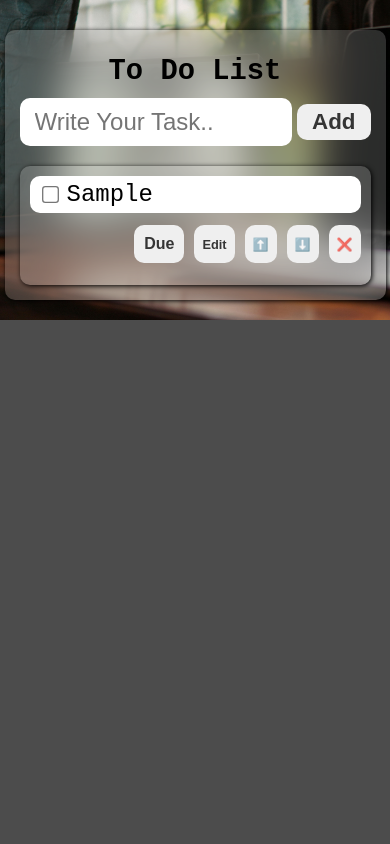
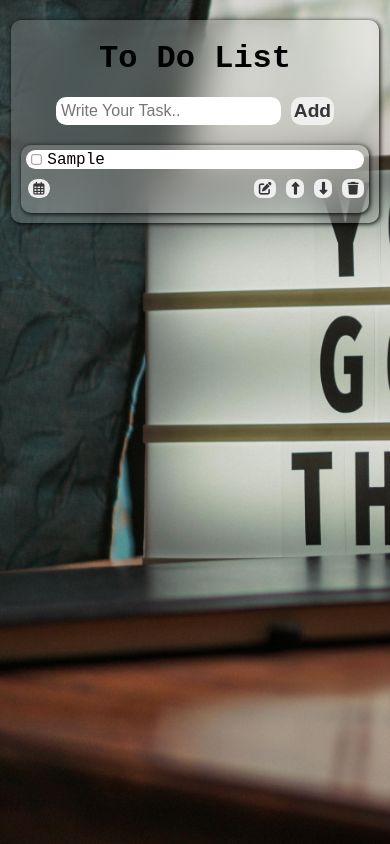
Before and after one commit to Bharath2228/To-Do-List, a React (Vite) app: page / in a window 390 px wide. Both pictures are taken after typing "Sample" into the empty fields and a click on the button "Add". Built offline with nearby package versions, Linux system fonts and the light colour scheme.

Commit message:
Css Style Updates

```diff
--- a/index.html
+++ b/index.html
@@ -3,6 +3,7 @@
   <head>
     <meta charset="UTF-8" />
     <meta name="viewport" content="width=device-width, initial-scale=1.0" />
+    <link rel="stylesheet" href="https://cdnjs.cloudflare.com/ajax/libs/font-awesome/6.5.2/css/all.min.css" integrity="sha512-SnH5WK+bZxgPHs44uWIX+LLJAJ9/2PkPKZ5QiAj6Ta86w+fsb2TkcmfRyVX3pBnMFcV7oQPJkl9QevSCWr3W6A==" crossorigin="anonymous" referrerpolicy="no-referrer" />
     <title>To-Do-List</title>
   </head>
   <body>
--- a/src/ToDoList.jsx
+++ b/src/ToDoList.jsx
@@ -193,9 +193,9 @@ function ToDoList() {
                             )}
                         </li>
                         <div className={`taskButtons ${task.completed ? 'hidden' : ''}`}>
-
+                            <div className='due'>
                             <button className='dateButton' onClick={() => toggleDueDateInput(index)}>
-                                Due
+                             <i class="fa-regular fa-calendar-days"></i>
                             </button>
                             {task.showDueDateInput && (
                                 <div className="dueDate">
@@ -207,21 +207,23 @@ function ToDoList() {
                                 </div>
 
                             )}
+                            </div>
+
                             {!task.editing && (
-                                <>
+                                <div className='editButtons'>
                                     <button className='editButton' onClick={() => editTask(index)}>
-                                        Edit
+                                    <i class="fa-solid fa-pen-to-square"></i>
                                     </button>
                                     <button className='moveButton' onClick={() => moveUp(index)}>
-                                        ⬆️
+                                    <i class="fa-solid fa-up-long"></i>
                                     </button>
                                     <button className='moveButton' onClick={() => moveDown(index)}>
-                                        ⬇️
+                                    <i class="fa-solid fa-down-long"></i>
                                     </button>
                                     <button className='deleteButton' onClick={() => removeTask(index)}>
-                                        ❌
+                                    <i class="fa-solid fa-trash"></i>
                                     </button>
-                                </>
+                                </div>
                             )}
                         </div>
                     </React.Fragment>
--- a/src/index.css
+++ b/src/index.css
@@ -3,17 +3,21 @@ body {
   justify-content: center;
   align-items: center;
   margin: 0;
-  height: fit-content;
+  height: f100vh;
   background-color: rgba(0, 0, 0, 0.728);
   background-image: url('./assets/Background1.jpg');
   background-size: cover;
   background-repeat: no-repeat;
 }
 
+#root{
+  width: 100vw;
+}
+
 .toDoListContainer {
   backdrop-filter: blur(20px);
   width: 100%;
-  max-width: 800px;
+  max-width: 700px;
   text-align: center;
   font-family: monospace;
   background-color: rgba(255, 255, 255, 0.169);
@@ -21,6 +25,11 @@ body {
   border-radius: 10px;
   box-shadow: 1px 1px 5px;
   margin: 20px auto;
+  overflow: hidden;
+  display: flex;
+  justify-content: center;
+  flex-direction: column;
+  align-items: center;
 }
 
 h1 {
@@ -30,9 +39,14 @@ h1 {
 }
 
 #inputField{
-  font-size: 1.5rem;
-  padding: 10px 15px;
+  font-size: 1rem;
+  padding: 10px;
   outline: none;
+  flex: 1;
+}
+
+#inputField input{
+  padding: 0;
 }
 
 button {
@@ -50,7 +64,7 @@ button {
 .addButton {
   font-weight: bold;
   padding: 5px 15px;
-  font-size: 1.4rem;
+  font-size: 1.2rem;
 }
 
 .addButton:hover {
@@ -59,7 +73,7 @@ button {
 
 input[type="text"] {
   font-size: 1.5rem;
-  padding: 12px;
+  padding: 5px;
   border: none;
   border-radius: 10px;
   color: hsla(0, 0%, 0%, 0.8);
@@ -83,14 +97,15 @@ li {
   margin-bottom: 10px;
   border: 3px solid rgba(128, 128, 128, 0.187);
   border-radius: 5px;
+  overflow: hidden;
 }
 
 .listText {
   font-size: 1.5rem;
   flex: 1;
   text-align: left;
+  overflow: hidden;
   overflow: auto;
-  white-space: nowrap;
 }
 
 .taskContainer {
@@ -101,7 +116,7 @@ li {
 
 .taskButtons {
   display: flex;
-  justify-content: flex-end;
+  justify-content: space-between;
   margin-top: 12px;
   margin-bottom: 12px;
 }
@@ -111,7 +126,7 @@ li {
 }
 
 .dueDate{
-  background-color: #fff;
+  background-color: transparent;
   margin-right: 10px;
   border: none;
   border-radius: 10px;
@@ -125,13 +140,18 @@ li {
   background: transparent;
   font-weight: bold;
   text-align: center;
-  padding: 10px;
+  margin-top: 2px;
+  outline: none;
 }
 
 .dateButton{
   font-size: 1rem;
-  padding: 10px;
-  margin-right: 10px;
+  padding: 0;
+  padding: 4px 8px;
+}
+
+.editButtons{
+  display: flex;
 }
 
 .taskItem {
@@ -139,14 +159,20 @@ li {
   border: none;
   border-radius: 10px;
   font-weight: lighter;
+  max-height: 300px;
+  overflow-y: auto;
 }
 
+
 .taskList {
+  width: 96%;
   background-color: hsla(0, 0%, 100%, 0.16);
   border: none;
   border-radius: 10px;
   padding: 10px;
+  padding-bottom: 0;
   box-shadow: 1px 1px 5px black;
+
 }
 
 .taskList:empty {
@@ -158,14 +184,14 @@ li {
 .editButton,
 .cancelButton,
 .saveButton {
-  padding: 4px 8px;
+  padding: 4px 10px;
   font-size: 1rem;
   margin-left: 10px;
+  border-radius: 7px;
 }
 
 .editButton {
   text-align: justify;
-  padding: 5px 10px;
   margin: 0;
 }
 
@@ -203,186 +229,96 @@ li {
 }
 
 .inputDiv {
+  width: 80%;
   display: flex;
-  align-items: center;
+  justify-content: center;
   margin-bottom: 20px;
 }
 
-@media (max-width: 1100px) {
-  body {
-    height: auto;
-    padding: 20px;
+.due{
+  width: 50%;
+  display: flex;
+  justify-content: flex-start;
+  background-color: transparent;
+  margin-left: 2px;
+}
+
+@media (max-width: 500px){
+
+  body{
+    width: 100vw;
+    height: 100vh;
+    justify-content: space-around;
   }
 
-  .toDoListContainer {
-    padding: 20px;
+  #root{
+    width: 100vw;
+    height: 100vh;
+    margin: 10px;
+  }
+  .toDoListContainer{
+    width: 94%;
+    padding: 10px;
+
   }
 
-  h1 {
+  h1{
     font-size: 2rem;
   }
 
-  button {
-    font-size: 1.2rem;
-    padding: 10px 20px;
+  .inputDiv{
+    display: flex;
+
+  }
+  .addButton{
+    padding: 2px 3px;
   }
 
-  input[type="text"] {
+  #inputField{
     font-size: 1rem;
-    padding: 10px;
+    padding: 5px;
   }
 
-  li {
-    font-size: 1.2rem;
-    padding: 15px;
-  }
-}
-
-@media (max-width: 768px) {
-  body {
-    align-items: flex-start;
-    height: auto;
-    padding: 20px;
+  .taskList{
+    width: 97%;
+    padding: 5px;
   }
 
-  .toDoListContainer {
-    width: 95%;
-    padding: 20px;
+  .taskItem{
+    padding: 0;
+    width: 100%;
   }
 
-  h1 {
-    font-size: 1.8rem;
+  .listText{
+    font-size: 1rem;
   }
 
-  button {
-    font-size: 1rem;
-    padding: 8px 16px;
-  }
-
-  input[type="text"] {
-    font-size: 1.5rem;
-    padding: 8px;
-    width: 60%;
-    margin-right: 5px;
-  }
-
-  li {
-    font-size: 1.5rem;
-    padding: 12px;
-  }
-
-  .deleteButton,
-  .moveButton,
-  .editButton,
-  .cancelButton,
-  .saveButton {
-    font-size: 0.9rem;
-    padding: 6px 10px;
-  }
-
-  .saveButton,
-  .cancelButton {
-    margin: 2px;
-  }
-}
-
-@media (max-width: 550px) {
-  body {
-    background-color:hsla(0, 0%, 0%, 0.701);
-    flex-direction: column;
-    align-items: center;
-    padding: 0;
-    background-size: cover;
-  }
-
-  .toDoListContainer {
-    width: 90%;
-    padding: 15px;
-    margin-top: 30px;
-  }
-
-  h1 {
-    font-size: 1.8;
+  .taskButtons{
+    margin-top: 0;
     margin-bottom: 10px;
   }
 
-  button {
-    font-size: 0.8rem;
-    padding: 6px 12px;
+  .dateButton,
+  .editButton,
+  .moveButton,
+  .deleteButton{
+    font-size: 0.8em;
+    padding: 2px 5px;
   }
 
-  input[type="text"] {
-    font-size: 0.8rem;
-    padding: 6px;
-    width: calc(100% - 70px);
-    margin-right: 5px;
+  .dueDate input{
+    font-family: monospace;
+    font-weight: 500;
+    font-size: 0.9em;
   }
 
-  li {
-    font-size: 0.9rem;
-    padding: 10px;
+  .checkbox{
+    transform: scale(0.8);
+    margin-right: 4px;
   }
 
-  .deleteButton,
-  .moveButton,
-  .editButton,
-  .cancelButton,
-  .saveButton {
-    font-size: 0.8rem;
-    padding: 4px 8px;
-  }
+  input[type="date"]::-webkit-calendar-picker-indicator {
 
-  .saveButton,
-  .cancelButton {
-    padding: 3px 6px;
-  }
+    padding-top: 2px;
 }
-
-/* @media (max-width: 400px) {
-
-  body{
-    justify-content: center;
-  }
-
-  .toDoListContainer {
-    width: 100%;
-    padding: 10px;
-    margin: 0;
-  }
-
-  h1 {
-    font-size: 1.5rem;
-    margin-bottom: 10px;
-  }
-
-  button {
-    font-size: 0.7rem;
-    padding: 5px 10px;
-  }
-
-  input[type="text"] {
-    font-size: 0.7rem;
-    padding: 5px;
-    width: calc(100% - 60px);
-    margin-right: 5px;
-  }
-
-  li {
-    font-size: 0.8rem;
-    padding: 8px;
-  }
-
-  .deleteButton,
-  .moveButton,
-  .editButton,
-  .cancelButton,
-  .saveButton {
-    font-size: 0.7rem;
-    padding: 3px 5px;
-  }
-
-  .saveButton,
-  .cancelButton {
-    padding: 2px 4px;
-  }
-} */
+}
```
